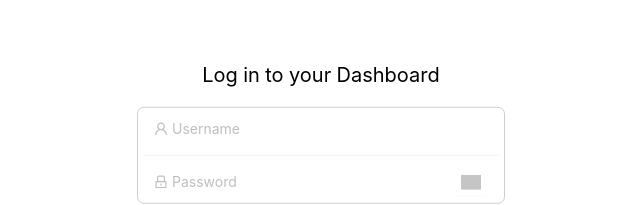
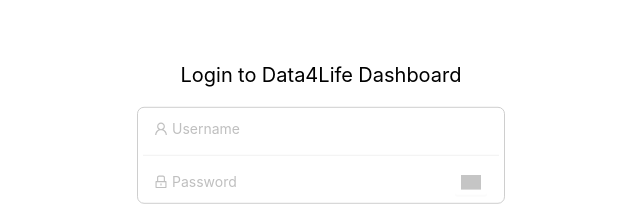
Before and after one commit to Data4Life-Initiative/dashboard, a React (Create React App) app: page /adminlogin in a window 1280 px wide. Shown: the part 287-492 px from the top of the page, without its empty margins (319-959 px from the left). Built offline with nearby package versions, Linux system fonts and the light colour scheme; grey boxes are pictures that could not be loaded; what rambda would draw is missing.

Commit message:
Updated login screen copy line

```diff
--- a/src/components/admin_login_component/index.js
+++ b/src/components/admin_login_component/index.js
@@ -43,7 +43,7 @@
                             src="https://storage.googleapis.com/igrant-api-images/privacy-dashboard/data4life.jpeg"
                         />
                     </div>
-                    <p className="login-title">Log in to your Dashboard</p>
+                    <p className="login-title">Login to Data4Life Dashboard</p>
                     <Form
                         name="normal_login"
                         className="login-form"
--- a/src/components/login_component/index.js
+++ b/src/components/login_component/index.js
@@ -73,7 +73,7 @@
                             src="https://storage.googleapis.com/igrant-api-images/privacy-dashboard/data4life.jpeg"
                         />
                     </div>
-                    <p className="login-title">Log in to your Dashboard</p>
+                    <p className="login-title">Login to Data4Life Dashboard</p>
                     <Form
                         ref={this.formRef}
                         name="normal_login"
```
